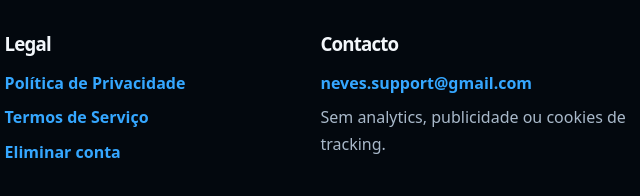
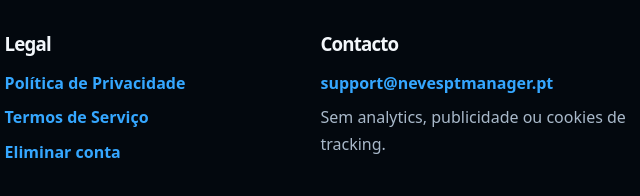
Before and after one commit to nevesptmanager/neves-pt-manager-legal, a plain HTML site: page index.html in a window 1280 px wide. Shown: the part 7403-7599 px from the top of the page, 544-1184 px from the left. Drawn offline with Linux system fonts and the light colour scheme.

```diff
--- a/index.html
+++ b/index.html
@@ -9,4 +9,4 @@
 <section class="section wrap customize"><div><p class="eyebrow" data-t="flexible">Uma ferramenta moldável</p><h2 data-t="method">O teu método de trabalho não tem de se adaptar à aplicação.</h2><p data-t="customText">Configura campos de avaliação, Regiões, Grupos Musculares, a Biblioteca de Exercícios e as permissões de partilha de acordo com a forma como trabalhas.</p><div class="tag-cloud"><span data-t="tag1">Campos de avaliação</span><span data-t="tag2">Regiões</span><span data-t="tag3">Grupos Musculares</span><span data-t="tag4">Exercícios</span><span data-t="tag5">Partilha</span></div></div><figure class="app-shot landscape"><img loading="lazy" src="assets/screenshots/workout-entry-tablet.png" data-alt="workoutAlt" alt="Registo de treino" width="1920" height="1200"><figcaption data-t="workout">Registo de treino</figcaption></figure></section>
 <section id="data" class="data-band"><div class="section wrap data-grid"><div><p class="eyebrow">Google Drive</p><h2 data-t="dataYours">Os teus dados continuam teus.</h2><p data-t="dataText1">O Neves PT Manager utiliza a infraestrutura Google associada à tua conta. Os dados e ficheiros relevantes são guardados no teu Google Drive, onde manténs controlo sobre os ficheiros.</p><p data-t="dataText2">A sincronização multidispositivo e os mecanismos de backup foram desenhados para evitar que os dados dos teus alunos dependam de uma base de dados central do serviço.</p><a class="text-link" data-legal="privacy" href="privacy.html#pt" data-t="handling">Como tratamos os dados →</a></div><div class="data-flow"><div><span>01</span><b>Neves PT Manager</b><small data-t="flow1">Registas e organizas</small></div><i>→</i><div><span>02</span><b data-t="googleAccount">A tua conta Google</b><small data-t="flow2">Armazena e sincroniza</small></div><i>→</i><div><span>03</span><b>Neves Client</b><small data-t="flow3">Mostra o que partilhas</small></div></div></div></section>
 <section id="test" class="section wrap testing"><div class="section-heading"><p class="eyebrow" data-t="closedTest">Teste fechado</p><h2 data-t="tryTitle">Experimenta o Neves PT Manager</h2><p data-t="tryText">A aplicação encontra-se em fase de testes na Google Play. Segue os três passos, pela ordem indicada, usando a mesma conta Google.</p></div><div class="steps"><article><span>1</span><h3 data-t="step1">Entra no grupo de testers</h3><p data-t="step1Text">Adere ao grupo Google que dá acesso ao teste fechado.</p><a class="button secondary" target="_blank" rel="noopener noreferrer" href="https://groups.google.com/g/neves-pt-manager-testers" data-t="step1Btn">Entrar no grupo</a></article><article><span>2</span><h3 data-t="step2">Adere ao teste</h3><p data-t="step2Text">Confirma a participação na página oficial de testes.</p><a class="button secondary" target="_blank" rel="noopener noreferrer" href="https://play.google.com/apps/testing/pt.pauloneves.gymtracker" data-t="step2Btn">Aderir ao teste</a></article><article><span>3</span><h3 data-t="step3">Instala ou abre a app</h3><p data-t="step3Text">Depois dos passos anteriores, abre a ficha na Google Play.</p><a class="button primary" target="_blank" rel="noopener noreferrer" href="https://play.google.com/store/apps/details?id=pt.pauloneves.gymtracker" data-t="step3Btn">Abrir na Google Play</a></article></div></section></main>
-<footer class="landing-footer"><div class="wrap footer-grid"><div><img src="assets/neves-pt-manager-icon.png" alt=""><strong>Neves PT Manager</strong><p data-t="made">Desenvolvido em Portugal por Paulo Neves.</p></div><div><h3 data-t="legal">Legal</h3><a data-legal="privacy" href="privacy.html#pt" data-t="privacyPolicy">Política de Privacidade</a><a data-legal="terms" href="terms.html#pt" data-t="terms">Termos de Serviço</a><a data-legal="account-deletion" href="account-deletion.html#pt" data-t="delete">Eliminar conta</a></div><div><h3 data-t="contact">Contacto</h3><a href="mailto:neves.support@gmail.com">neves.support@gmail.com</a><p data-t="noTracking">Sem analytics, publicidade ou cookies de tracking.</p></div></div></footer></body></html>
+<footer class="landing-footer"><div class="wrap footer-grid"><div><img src="assets/neves-pt-manager-icon.png" alt=""><strong>Neves PT Manager</strong><p data-t="made">Desenvolvido em Portugal por Paulo Neves.</p></div><div><h3 data-t="legal">Legal</h3><a data-legal="privacy" href="privacy.html#pt" data-t="privacyPolicy">Política de Privacidade</a><a data-legal="terms" href="terms.html#pt" data-t="terms">Termos de Serviço</a><a data-legal="account-deletion" href="account-deletion.html#pt" data-t="delete">Eliminar conta</a></div><div><h3 data-t="contact">Contacto</h3><a href="mailto:support@nevesptmanager.pt">support@nevesptmanager.pt</a><p data-t="noTracking">Sem analytics, publicidade ou cookies de tracking.</p></div></div></footer></body></html>
```
Also changed, not shown: account-deletion.html (+1 -1 lines), privacy.html (+1 -1 lines), terms.html (+1 -1 lines), 1 other file.
